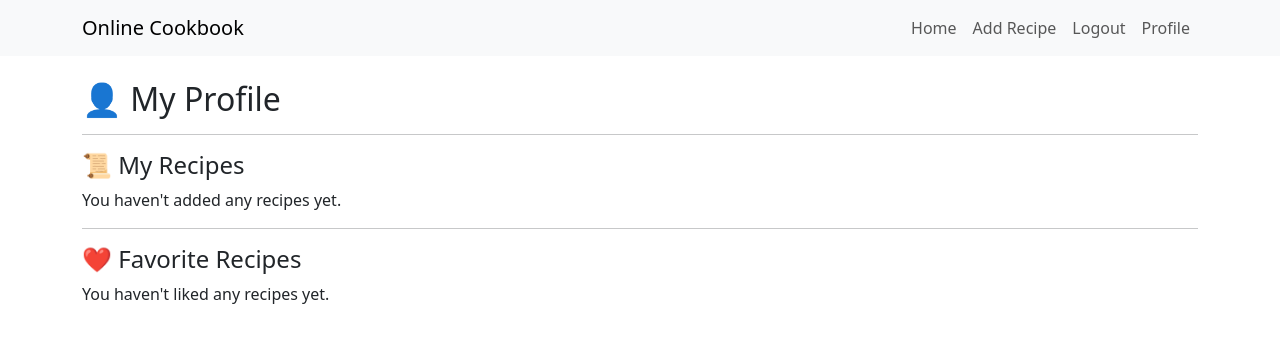
After one commit to Danut89/Project_Online_Cookbook, a Flask app: page /profile in a window 1280 px wide. The commit adds this page. Shown: the top 343 px of the page. Run offline with Flask 3, Linux system fonts and the light colour scheme; the visitor is signed in with stand-in values (Sample User, id 1); data that the repository does not hold is empty.

Commit message:
Added user profile page with personal and liked recipes

```diff
--- a/app/models.py
+++ b/app/models.py
@@ -16,7 +16,8 @@ class User(db.Model, UserMixin):
     username = db.Column(db.String(50), unique=True, nullable=False)
     email = db.Column(db.String(100), unique=True, nullable=False)
     password_hash = db.Column(db.String(255), nullable=False)
-    recipes = db.relationship('Recipe', backref='user', lazy=True)  # ✅ FIXED
+    recipes = db.relationship('Recipe', backref='user', lazy=True)
+    likes = db.relationship('Like', backref='user', lazy=True)
 
     def set_password(self, password):
         self.password_hash = generate_password_hash(password).decode('utf-8')
@@ -56,7 +57,7 @@ class Like(db.Model):
     user_id = db.Column(db.Integer, db.ForeignKey('user.id'), nullable=False)
     recipe_id = db.Column(db.Integer, db.ForeignKey('recipe.id'), nullable=False)
 
-    user = db.relationship('User', backref='likes', lazy=True)
+    recipe = db.relationship('Recipe', backref=db.backref('likes', lazy='dynamic'))
     recipe = db.relationship('Recipe', backref='likes', lazy=True)
 
 
--- a/app/routes.py
+++ b/app/routes.py
@@ -47,7 +47,13 @@ def home():
 @main.route('/recipe/<int:recipe_id>')
 def view_recipe(recipe_id):
     recipe = Recipe.query.get_or_404(recipe_id)
-    return render_template('view_recipe.html', recipe=recipe)
+
+    is_liked = False
+    if current_user.is_authenticated:
+        is_liked = recipe.is_liked_by(current_user)
+
+    return render_template('view_recipe.html', recipe=recipe, is_liked=is_liked)
+
 
 @main.route('/add_recipe', methods=['GET', 'POST'])
 @login_required
@@ -129,3 +135,35 @@ def delete_recipe(recipe_id):
     db.session.commit()
     flash('Recipe deleted successfully!', 'success')
     return redirect(url_for('main.home'))
+
+@main.route('/recipe/<int:recipe_id>/like', methods=['POST'])
+@login_required
+def like_recipe(recipe_id):
+    recipe = Recipe.query.get_or_404(recipe_id)
+
+    existing_like = next((like for like in recipe.likes if like.user_id == current_user.id), None)
+
+    if existing_like:
+        db.session.delete(existing_like)
+        flash("Removed from your favorites.", "info")
+    else:
+        from app.models import Like  # Import here to avoid circular imports
+        new_like = Like(user_id=current_user.id, recipe_id=recipe.id)
+        db.session.add(new_like)
+        flash("Added to your favorites!", "success")
+
+    db.session.commit()
+    return redirect(url_for('main.view_recipe', recipe_id=recipe.id))
+
+@main.route('/profile')
+@login_required
+def profile():
+    # Recipes created by the user
+    my_recipes = Recipe.query.filter_by(user_id=current_user.id).all()
+
+    # Recipes the user has liked
+    from app.models import Like  # ensure Like is imported
+    liked_recipe_ids = [like.recipe_id for like in current_user.likes]
+    liked_recipes = Recipe.query.filter(Recipe.id.in_(liked_recipe_ids)).all()
+
+    return render_template('profile.html', my_recipes=my_recipes, liked_recipes=liked_recipes)
--- a/app/templates/base.html
+++ b/app/templates/base.html
@@ -31,6 +31,9 @@
                         <li class="nav-item"><a class="nav-link" href="{{ url_for('auth.login') }}">Login</a></li>
                         <li class="nav-item"><a class="nav-link" href="{{ url_for('auth.register') }}">Register</a></li>
                     {% endif %}
+                    {% if current_user.is_authenticated %}
+                        <li class="nav-item"><a class="nav-link" href="{{ url_for('main.profile') }}">Profile</a></li>
+                    {% endif %}
                 </ul>
             </div>
         </div>
--- /dev/null
+++ b/app/templates/profile.html
@@ -0,0 +1,34 @@
+{% extends "base.html" %}
+{% block content %}
+    <h2>👤 My Profile</h2>
+
+    <hr>
+    <h4>📜 My Recipes</h4>
+    {% if my_recipes %}
+        <ul class="list-group mb-4">
+            {% for recipe in my_recipes %}
+                <li class="list-group-item d-flex justify-content-between align-items-center">
+                    <a href="{{ url_for('main.view_recipe', recipe_id=recipe.id) }}">{{ recipe.title }}</a>
+                    <span class="badge bg-secondary">{{ recipe.difficulty }}</span>
+                </li>
+            {% endfor %}
+        </ul>
+    {% else %}
+        <p>You haven't added any recipes yet.</p>
+    {% endif %}
+
+    <hr>
+    <h4>❤️ Favorite Recipes</h4>
+    {% if liked_recipes %}
+        <ul class="list-group">
+            {% for recipe in liked_recipes %}
+                <li class="list-group-item d-flex justify-content-between align-items-center">
+                    <a href="{{ url_for('main.view_recipe', recipe_id=recipe.id) }}">{{ recipe.title }}</a>
+                    <span class="badge bg-primary">{{ recipe.difficulty }}</span>
+                </li>
+            {% endfor %}
+        </ul>
+    {% else %}
+        <p>You haven't liked any recipes yet.</p>
+    {% endif %}
+{% endblock %}
```
Also changed, not shown: app/templates/view_recipe.html (+17 -5 lines).
